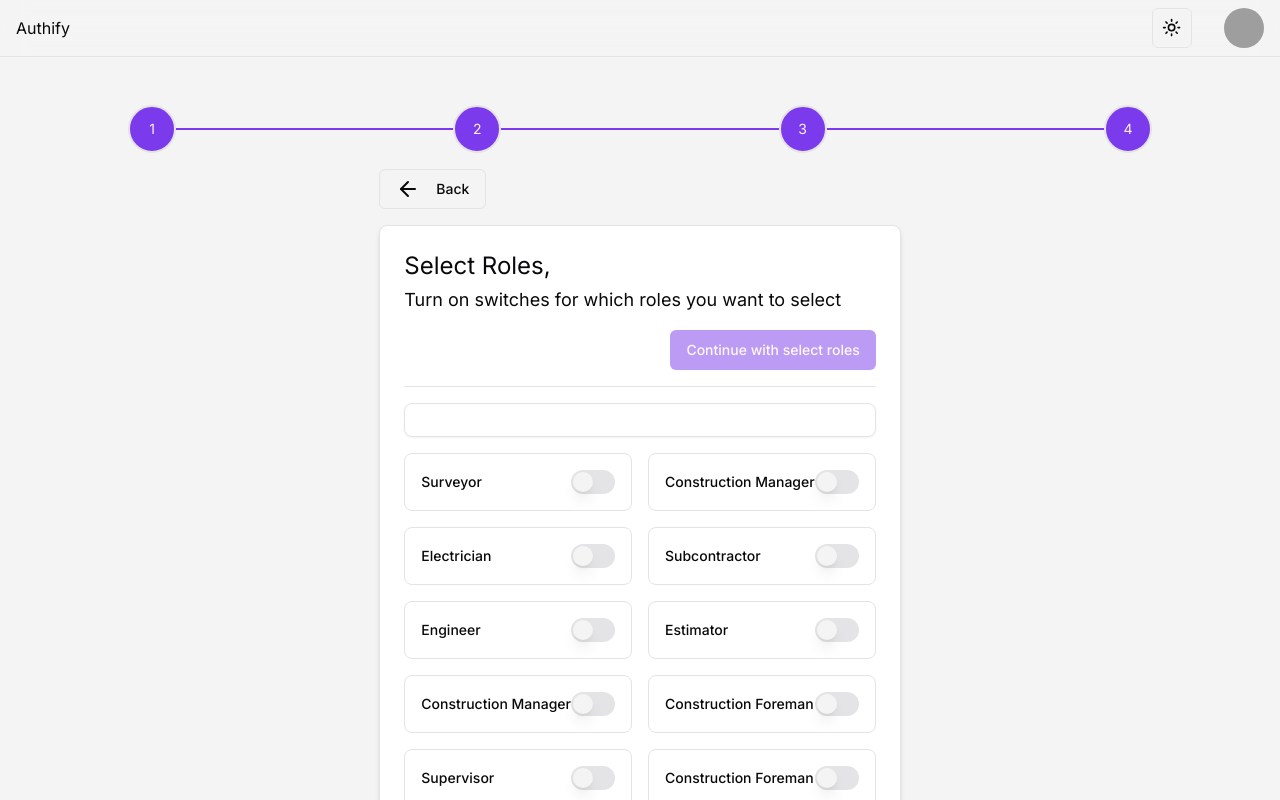
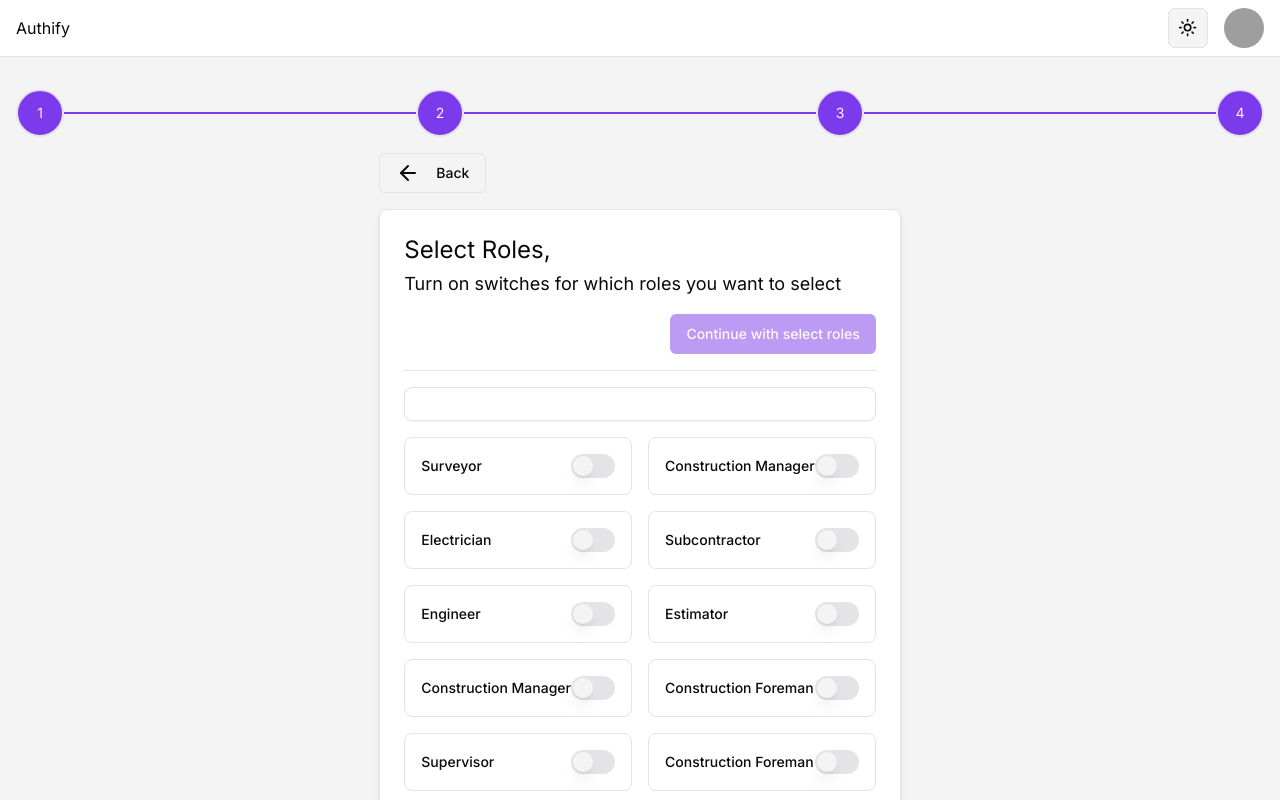
Before and after one commit to tgoyal63/clanflare-frontend, a Next.js app: page /add-services/form/bot-roles in a window 1280 px wide. Shown: the top 800 px of the page. Built offline with nearby package versions, Linux system fonts and the light colour scheme; grey boxes are pictures that could not be loaded.

Commit message:
FIXED: overflow

```diff
--- a/src/app/add-services/form/add-bot-to-server/page.tsx
+++ b/src/app/add-services/form/add-bot-to-server/page.tsx
@@ -55,10 +55,9 @@ export default function FormAddService() {
 
   return (
     <>
-      <main className="flex min-h-screen flex-col items-center justify-between p-4">
-        <div className="z-10 flex h-screen w-full max-w-5xl flex-col text-sm">
+      <div className="flex h-full flex-col items-center justify-between text-sm">
         <Steeper setpNumber={1} />
-          <div className="my-auto self-center">
+        <div className="my-auto mt-14 self-center">
           <Card className="w-full max-w-md p-6 shadow-md">
             <h1 className="mb-4 text-2xl">
               Authenticate with discord, <br />
@@ -96,7 +95,6 @@ export default function FormAddService() {
           </Card>
         </div>
       </div>
-      </main>
     </>
   );
 }
--- a/src/app/add-services/form/bot-roles/page.tsx
+++ b/src/app/add-services/form/bot-roles/page.tsx
@@ -92,8 +92,7 @@ export default function FormAddService() {
 
   return (
     <>
-      <main className="flex min-h-screen flex-col items-center justify-between p-4">
-        <div className="z-10 flex h-screen w-full max-w-5xl flex-col text-sm">
+      <div className="flex h-full flex-col items-center justify-between text-sm">
         <Steeper setpNumber={4} />
         <div className="my-auto self-center">
           <Link href={"/add-services/form/googleSheetLinking"}>
@@ -146,7 +145,6 @@ export default function FormAddService() {
           </Card>
         </div>
       </div>
-      </main>
     </>
   );
 }
--- a/src/app/add-services/form/sheet-linking/add-data-cells/page.tsx
+++ b/src/app/add-services/form/sheet-linking/add-data-cells/page.tsx
@@ -63,7 +63,7 @@ export default function Test() {
 
   return (
     <>
-      <div className="flex h-full w-full flex-col items-center justify-center gap-6">
+      <div className="flex h-full flex-col items-center justify-between text-sm">
         <Steeper setpNumber={3} />
 
         <div>
--- a/src/app/add-services/form/sheet-linking/add-sheet/page.tsx
+++ b/src/app/add-services/form/sheet-linking/add-sheet/page.tsx
@@ -106,8 +106,7 @@ export default function FormAddService() {
   }
   return (
     <>
-      <main className="flex min-h-full flex-col items-center justify-between">
-        <div className="z-10 flex h-full w-full max-w-5xl flex-col text-sm">
+      <div className="flex h-full flex-col items-center justify-between text-sm">
         <Steeper setpNumber={2} />
         <div className="my-auto self-center">
           <NavLink href={"/add-services/form/add-bot-to-server"}>
@@ -159,8 +158,8 @@ export default function FormAddService() {
                         </div>
                       </li>
                       <li>
-                          2.Open google sheet that contains user data and click
-                          on share button and a popup will appear.
+                        2.Open google sheet that contains user data and click on
+                        share button and a popup will appear.
                         <Image src={imageSharebtn} alt="share button image" />
                       </li>
 
@@ -172,15 +171,11 @@ export default function FormAddService() {
                         as shown in image below.
                         <br /> After that click on done and move to next step
                         done.
-                          <Image
-                            src={imagePasteemail}
-                            alt="share button image"
-                          />
+                        <Image src={imagePasteemail} alt="share button image" />
                       </li>
                       <li>
                         4.At last make sure that editor is selected in the
-                          button showed in image below. after that click on
-                          send.
+                        button showed in image below. after that click on send.
                         <Image
                           src={imageConfirmpermmission}
                           alt="share button image"
@@ -259,7 +254,6 @@ export default function FormAddService() {
           </Card>
         </div>
       </div>
-      </main>
     </>
   );
 }
--- a/src/app/add-services/layout.tsx
+++ b/src/app/add-services/layout.tsx
@@ -13,14 +13,14 @@ export default function RootLayout({
   children: React.ReactNode;
 }) {
   return (
-    <main className="flex min-h-screen flex-col items-center">
+    <main className="flex min-h-full flex-col items-center">
       {/* NAV section */}
-      <nav className="sticky top-0 z-30 flex w-full items-center border-b px-4 py-2 backdrop-blur-md ">
+      <nav className="sticky top-0 z-[10] flex w-full items-center border-b bg-card  px-4 py-2 backdrop-blur-md ">
         <Link href="/dashboard" className="mr-auto">
           Authify
         </Link>
 
-        <ul className="flex list-none gap-4 space-x-4">
+        <ul className="flex list-none space-x-4">
           <ThemeToggle />
           <NavbarAvatar />
         </ul>
--- a/src/app/dashboard/page.tsx
+++ b/src/app/dashboard/page.tsx
@@ -4,9 +4,9 @@ import Link from "next/link";
 
 export default function DashBoard() {
   return (
-    <main className="flex min-h-screen flex-col items-center">
+    <main className="flex min-h-full flex-col items-center">
       {/* NAV section */}
-      <nav className="sticky top-0 z-[10] flex w-full items-center border-b px-4 py-2 backdrop-blur-md ">
+      <nav className="sticky top-0 z-[10] flex w-full items-center border-b bg-card  px-4 py-2 backdrop-blur-md ">
         <Link href="/dashboard" className="mr-auto">
           Authify
         </Link>
```
Lines whose indentation alone changed are shown as unchanged.
